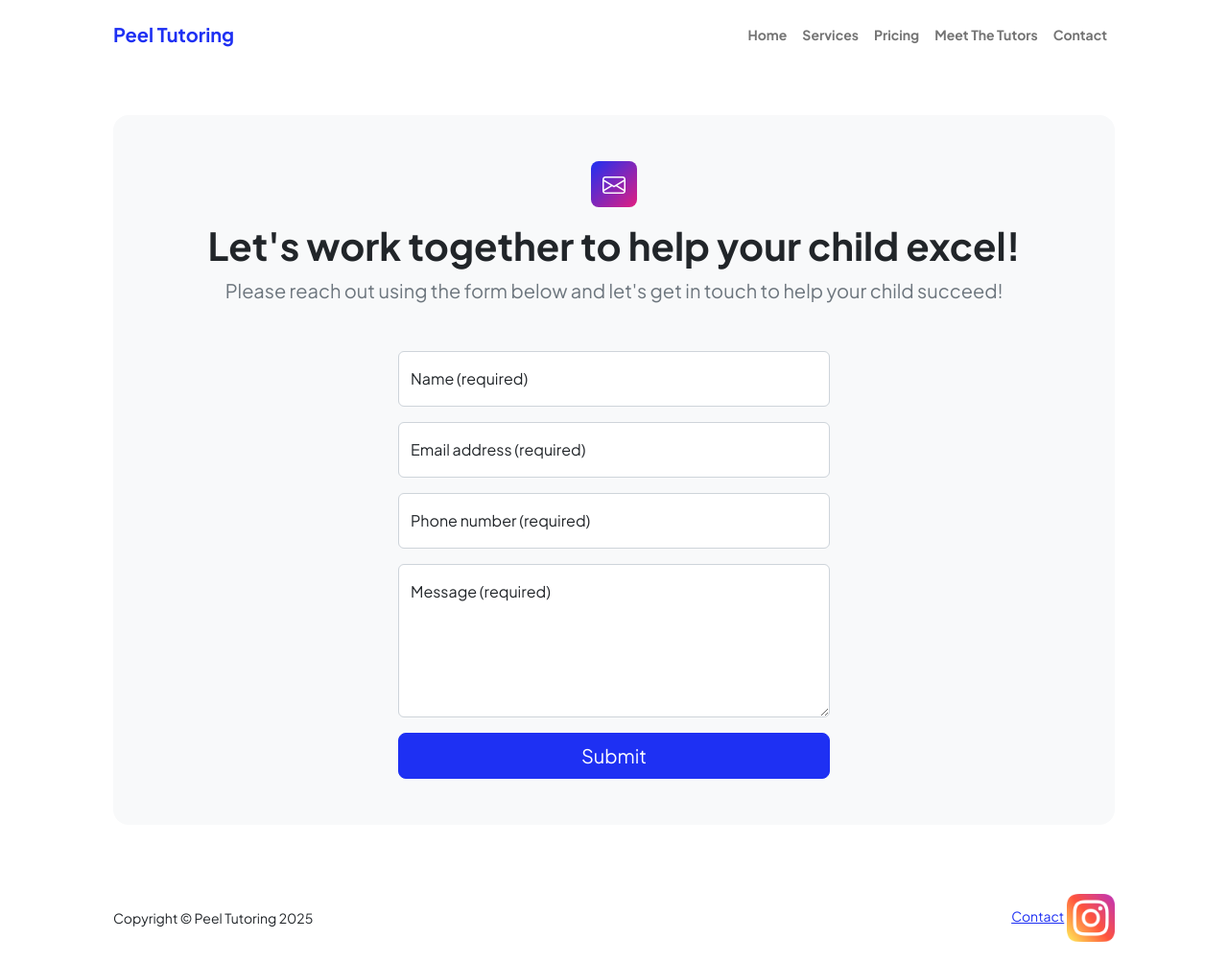
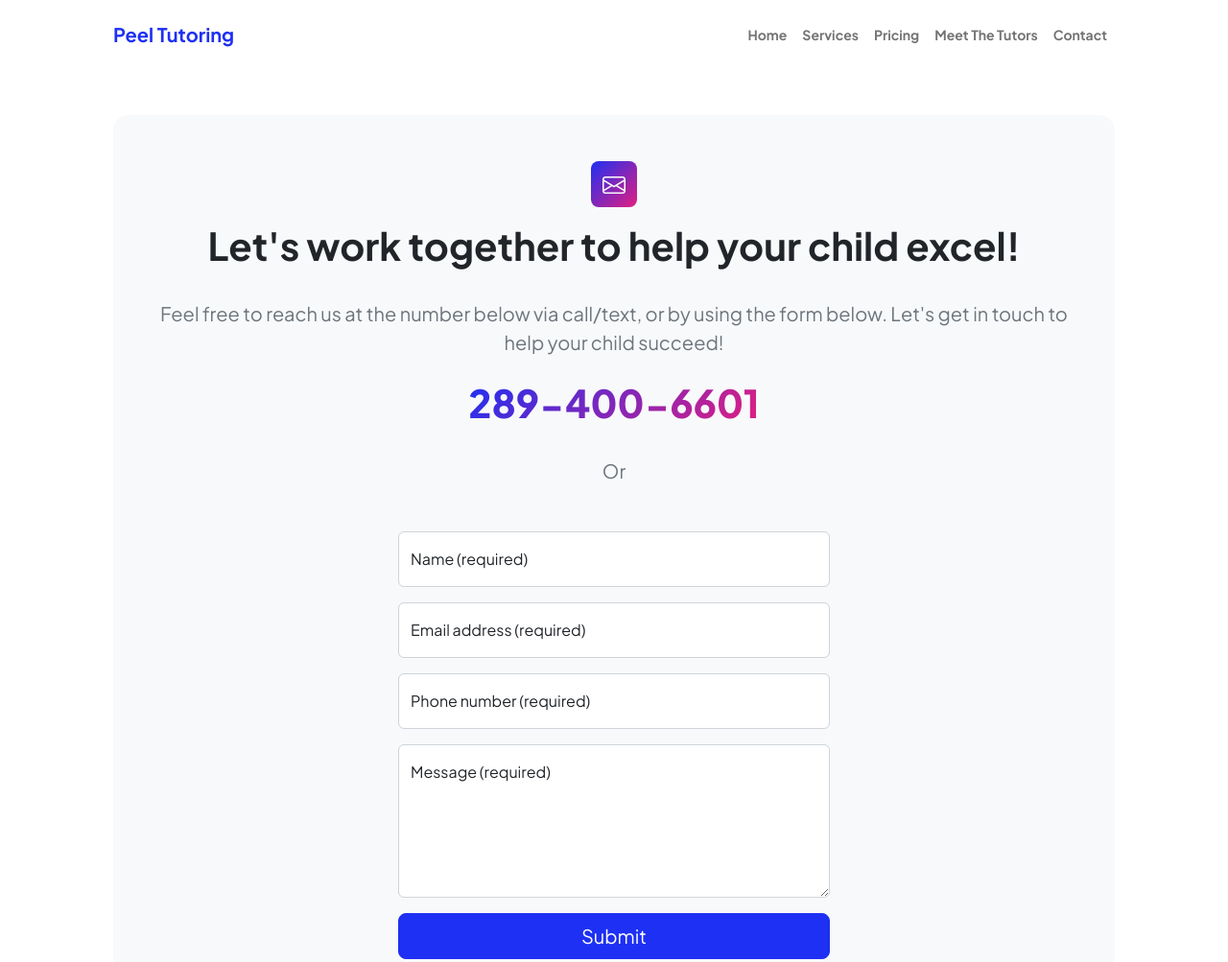
Before and after one commit to ahmadtc1/peeltutoring, a plain HTML site: page contact.html in a window 1280 px wide. Shown: the top 1003 px of the page at 96% size. Drawn offline with nearby package versions, Linux system fonts and the light colour scheme.

Commit message:
update contact page

```diff
--- a/contact.html
+++ b/contact.html
@@ -43,7 +43,12 @@
                         <div class="text-center mb-5">
                             <div class="feature bg-primary bg-gradient-primary-to-secondary text-white rounded-3 mb-3"><i class="bi bi-envelope"></i></div>
                             <h1 class="fw-bolder">Let's work together to help your child excel!</h1>
-                            <p class="lead fw-normal text-muted mb-0">Please reach out using the form below and let's get in touch to help your child succeed!</p>
+                            </br>
+                            <p class="lead fw-normal text-muted mb-0">Feel free to reach us at the number below via call/text, or by using the form below. Let's get in touch to help your child succeed!</p>
+                            </br>
+                            <h1 class="fw-bolder"><span class="text-gradient d-inline"><b>289-400-6601 </b></span></h1>
+                            </br>
+                            <p class="lead fw-normal text-muted mb-0">Or</p>
                         </div>
 
                         <div class="row gx-5 justify-content-center">
```
